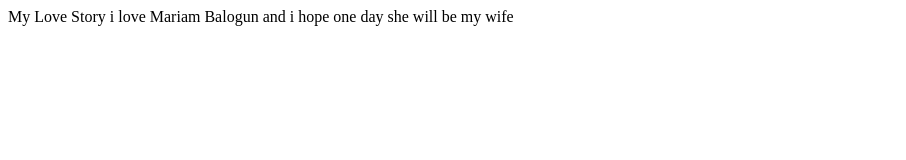
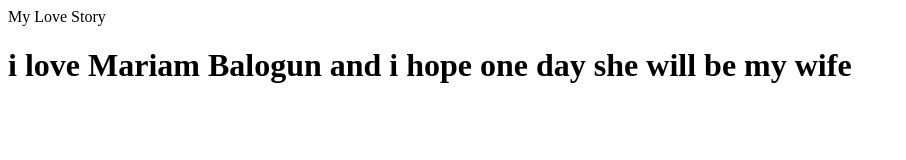
Before and after one commit to olayeancah/first_repo, a plain HTML site: page index.html in a window 1280 px wide. Shown: the whole page, without its empty margins (0-906 px from the left). Drawn offline with Linux system fonts and the light colour scheme.

Commit message:
I added a header

```diff
--- a/index.html
+++ b/index.html
@@ -4,9 +4,10 @@
     <meta charset="UTF-8">
     <meta http-equiv="X-UA-Compatible" content="IE=edge">
     <meta name="viewport" content="width=device-width, initial-scale=1.0">
-    <title>AKEGBEYALE</title>
+    <title>love</title>
 </head>
-<body> i love Mariam Balogun and i hope one day she will be my wife
+<body>
+    <h1>i love Mariam Balogun and i hope one day she will be my wife </h1>
 
 </body>
 </html>
```
